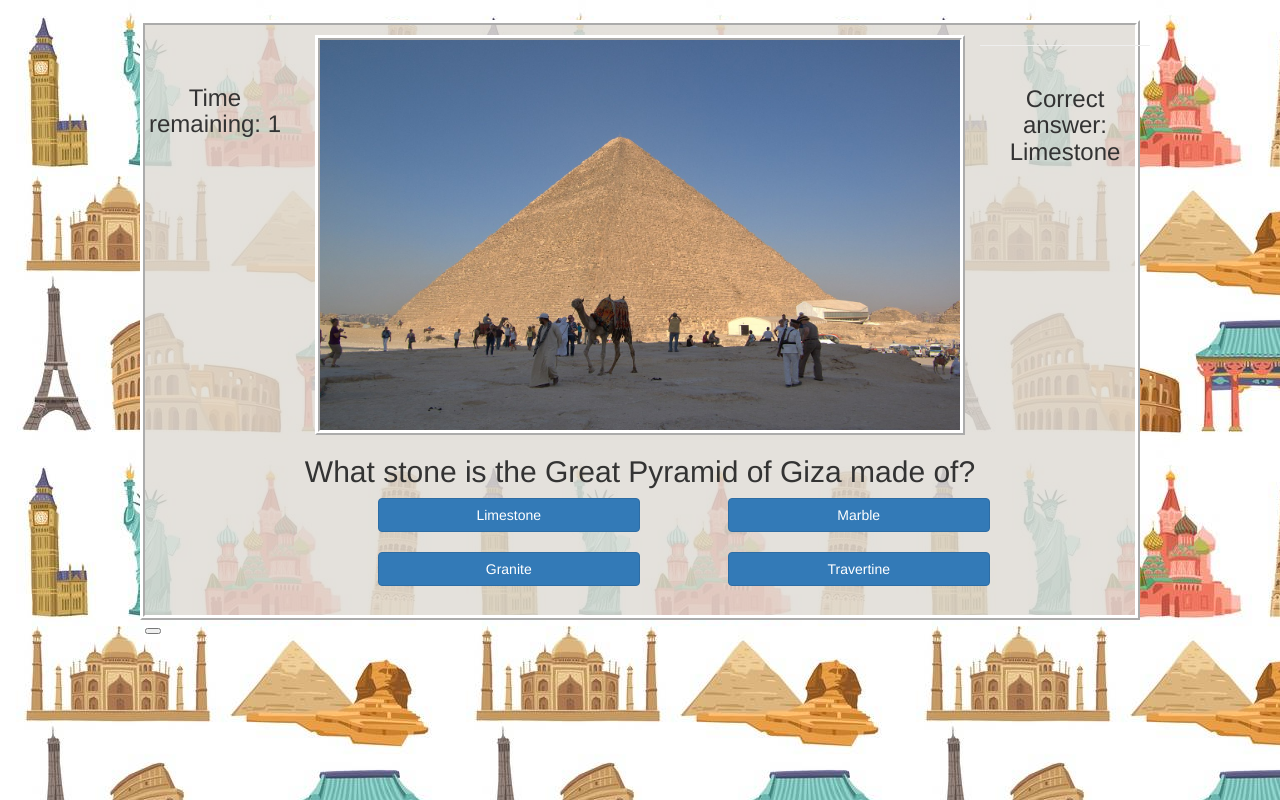
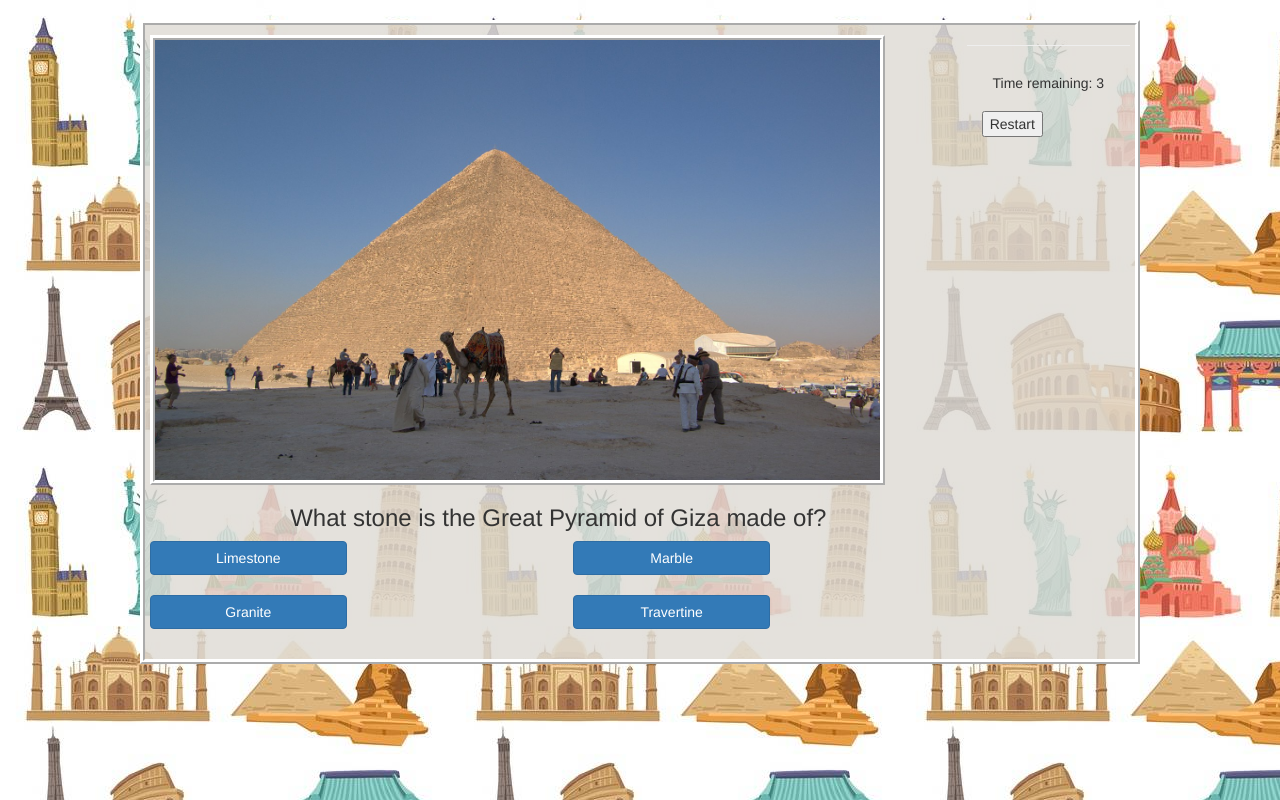
Before and after one commit to sialbul/TriviaGame, a plain HTML site: page index.html in a window 1280 px wide. Both pictures are taken after a click on the button "Start". Drawn offline with nearby package versions, Linux system fonts and the light colour scheme.

Commit message:
timer is working

```diff
--- a/assets/css/style.css
+++ b/assets/css/style.css
@@ -1,40 +1,57 @@
-body {              background-image: url(../images/world3.jpg);
-
+body {
+  background-image: url(../images/world3.jpg);
 }
-
-#container {margin: 0 auto;
+#container3{
+  padding: 0px 20px 20px 20px;
+  margin: 0 auto;
+  margin-top: 20px;
+  background-color: rgba(223, 219, 213, 0.822);
+  width: 1000px;
+  border: 5px ridge white;
+  position: relative;
+}
+#container2 {
+  margin: 0 auto;
   margin-top: 20px;
   background-color: rgba(223, 219, 213, 0.822);
   width: 1000px;
   height: 600px;
-            border:5px ridge white;
+  border: 5px ridge white;
   position: relative;
-
 }
-h1 {    font: 400 130px/0.8 'Great Vibes', Helvetica, sans-serif;
+h1 {
+  font: 400 130px/0.8 "Great Vibes", Helvetica, sans-serif;
   color: red;
-    text-shadow: 4px 4px 3px rgba(0,0,0,0.1);
+  text-shadow: 4px 4px 3px rgba(0, 0, 0, 0.1);
   text-align: center;
 }
 
-h4 { font: 400 100px/1.3 'Berkshire Swash', Helvetica, sans-serif;
+h4 {
+  font: 400 100px/1.3 "Berkshire Swash", Helvetica, sans-serif;
   color: red;
-    text-shadow: 1px 1px 0px #ededed, 4px 4px 0px rgba(0,0,0,0.15);
+  text-shadow: 1px 1px 0px #ededed, 4px 4px 0px rgba(0, 0, 0, 0.15);
   font-size: 64px;
-    text-align: center;}
+  text-align: center;
+}
 
-#start { font: 400 100px/1.3 'Berkshire Swash', Helvetica, sans-serif;
+#start {
+  font: 400 100px/1.3 "Berkshire Swash", Helvetica, sans-serif;
   color: red;
-    text-shadow: 1px 1px 0px #ededed, 4px 4px 0px rgba(0,0,0,0.15);
+  text-shadow: 1px 1px 0px #ededed, 4px 4px 0px rgba(0, 0, 0, 0.15);
   font-size: 40px;
   text-align: center;
   position: absolute;
   left: 420px;
-    bottom:40px;
+  bottom: 40px;
   margin: 20px;
   padding: 10px;
-background-color: rgba(223, 219, 213, 0.596);}
+  background-color: rgba(223, 219, 213, 0.596);
+}
 
-#questionImg {margin-top: 10px;
-    border:5px ridge white;
+#questionImg {
+  margin-top: 10px;
+  border: 5px ridge white;
 }
+
+#question {
+}
--- a/assets/javascript/app.js
+++ b/assets/javascript/app.js
@@ -1,74 +1,68 @@
 $(document).ready(function () {
-
     $("#container3").hide();
-
-
+    $("#container4").hide();
     questionList = [
         {
             question: "What stone is the Great Pyramid of Giza made of?",
-            options: ["Limestone", "Marble", "Granite", "Travertine"],
+            option: ["Limestone", "Marble", "Granite", "Travertine"],
             answer: "Limestone",
             image: "assets/images/greatPyramid.jpg"
         },
         {
             question: "What is the length of The Great Wall of China?",
-            options: ["13170 mi", "7500 mi", "17100 mi", "2500 mi"],
+            option: ["13170 mi", "7500 mi", "17100 mi", "2500 mi"],
             answer: "13170 mi",
             image: "assets/images/greatWall.jpg",
         },
         {
             question: "When was the Hagia Sophia built?",
-            options: ["6th century", "10th century", "12nd century", "18th century"],
+            option: ["6th century", "10th century", "12nd century", "18th century"],
             answer: "6th century",
             image: "assets/images/hagiaSophia.jpg",
 
         },
         {
             question: "Where is Machu Picchu?",
-            options: ["Peru", "Mexico", "Indiana", "China"],
+            option: ["Peru", "Mexico", "Indiana", "China"],
             answer: "Peru",
             image: "assets/images/MachuPicchu.jpg",
 
         },
         {
             question: "How many visitors are allowed to visit Potala Palace per day?",
-            options: [2300, 10, 120, 1500],
+            option: [2300, 10, 120, 1500],
             answer: 2300,
             image: "assets/images/potalaPAlace.jpg",
 
         },
         {
             question: "Where is Stonehenge?",
-            options: ["England", "Indiana", "Ireland", "Scotland"],
+            option: ["England", "Indiana", "Ireland", "Scotland"],
             answer: "England",
             image: "assets/images/Stonehenge.jpg",
 
         },
         {
             question: "What stone is the Taj Mahal made of?",
-            options: ["Marble", "Limestone", "Granite", "Travertine"],
+            option: ["Marble", "Limestone", "Granite", "Travertine"],
             answer: "Marble",
             image: "assets/images/Tajmahal.jpg",
 
         },
         {
             question: "How many entrances are there in the Colosseum?",
-            options: [80, 50, 30, 10],
+            option: [80, 50, 30, 10],
             answer: "80",
             image: "assets/images/colosseum.jpg",
 
         }]
-
-
     var question;
-    var options;
+    var option;
     var correctCount = 0;
     var wrongCount = 0;
     var unanswerCount = 0;
     var image;
-    var timer;
     var pick;
-    var timer = 5;
     var intervalId;
     var questionCount = questionList.length;
     var running = false;
@@ -78,105 +72,79 @@ $(document).ready(function () {
     //var losses = 0;
     //var pass = 0;
 
-
-    var i = 0;
-    var currentQuestion;
-    var populateQuestion = function () {
-        currentQuestion = questionList[i]; +
-            console.log(currentQuestion);
-        $("#question").text(currentQuestion.question);
-        $("#option1").text(currentQuestion.options[0]);
-        $("#option2").text(currentQuestion.options[1]);
-        $("#option3").text(currentQuestion.options[2]);
-        $("#option4").text(currentQuestion.options[3]);
-        $("#questionImg").attr("src", currentQuestion.image);
-        i++;
-        runTimer();
-    };
-
-    populateQuestion();
-
     $("#start").on("click", function () {
         $("#container2").hide();
         $("#container3").show();
         $("#container4").hide();
-
-    });
-
-
-
-    $(".option").on("click", function () {
-
         populateQuestion();
-
+        runTimer();
     });
 
     function runTimer() {
         if (!running) {
-            timer = 5
+            timer=5;
+            clearInterval(intervalId);
             intervalId = setInterval(decrement, 1000);
-            running = true;
+            // $("#timeleft").show();
+            // $("#answerblock").hide();
+        }
+        //  The decrement function.
+        function decrement() {
+            timer--;
+            $("#timeleft").html("<h5>Time remaining:   " + timer + "</h5>");
+            //stop timer if reach 0
+            if (timer == 0) {
+                // stop();
+                clearInterval(intervalId);
+                displayedCorrect();
+                populateQuestion();
             }
         }
+    }
+    var i = 0;
+    var currentQuestion;
 
-    //  The decrement function.
-    function decrement() {
+    var populateQuestion = function () {
+        runTimer();
+        currentQuestion = questionList[i]; +
+            console.log(currentQuestion);
+        $("#question").text(currentQuestion.question);
+        $("#option1").text(currentQuestion.option[0]);
+        $("#option2").text(currentQuestion.option[1]);
+        $("#option3").text(currentQuestion.option[2]);
+        $("#option4").text(currentQuestion.option[3]);
+        $("#questionImg").attr("src", currentQuestion.image);
+        i++;
+    };
 
-        $("#timeleft").html("<h3>Time remaining:   " + timer + "</h3>");
-        timer--;
-
-        //stop timer if reach 0
-        if (timer === 0) {
-            unanswerCount++;
-            stop();
+    function displayedCorrect() {
         $("#answerblock").html("<h3>" + "Correct answer:   " + currentQuestion.answer + "</h3>");
-            //1000;
-            setTimeout(populateQuestion, 4000);
-
     }
-    }
-
-
-    //  The stop function
+});
+// //  The stop function
 function stop() {
-        running = false;
-
+    clearInterval(intervalId);
     //  Clears our intervalId
     //  We just pass the name of the interval
     //  to the clearInterval function.
-        clearInterval(intervalId);
 }
+// //  Execute the run function.
 
-    //  Execute the run function.
-    runTimer();
-
-
-
-    $("#container3").html("<h2>" + pick.question + "</h2>");
-    for (var i = 0; i < pick.options.length; i++) {
-        var userChoice = $("<div>");
-        userChoice.addClass("answerchoice");
-        userChoice.html(pick.options[i]);
-        //assign array position to it so can check answer
-        userChoice.attr("data-guessvalue", i);
-        $("#answerblock").append(userChoice);
-        //		}
+$("#option").on("click", function () {
+    populateQuestion();
+    for (var i = 0; i < questionList.length; i++) {
+        holder.push(questionList[i]);
     }
-
-
-
-    //click function to select answer and outcomes
-    $(".answerchoice").on("click", function () {
     //grab array position from userGuess
     userGuess = parseInt($(this).attr("data-guessvalue"));
 
     //correct guess or wrong guess outcomes
-        if (userGuess === pick.answer) {
+    if (userGuess === this.answer) {
         stop();
         correctCount++;
         userGuess = "";
-            $("#answerblok").html("<p>Correct!</p>");
-            setTimeout(4000);
+        $("#answerblock").html("<p>Correct!</p>");
+        setTimeout(2000);
 
     } else {
         stop();
@@ -185,14 +153,12 @@ $(document).ready(function () {
         $("#answerblock").html("<p>Wrong! The correct answer is: " + currentQuestion.answer + "</p>");
         setTimeout(4000);
     }
-
 })
-
 
 //run the score screen if all questions answered
 console.log("wrongCount = " + wrongCount + ", correctCount = " + correctCount);
 
-
+function resultPage() {
     if ((wrongCount + correctCount + unanswerCount) === questionCount.length) {
         $("#container4").show();
         $("#container3").hide();
@@ -210,8 +176,8 @@ $(document).ready(function () {
         populateQuestion();
 
     }
-
-
+}
+resultPage();
 
 $("#restart").on("click", function () {
     for (var i = 0; i < holder.length; i++) {
@@ -220,5 +186,3 @@ $(document).ready(function () {
     runTimer();
     populateQuestion();
 })
-}
-)
--- a/index.html
+++ b/index.html
@@ -10,9 +10,70 @@
     <!-- Required meta tags -->
     <meta charset="utf-8">
     <meta name="viewport" content="width=device-width, initial-scale=1, shrink-to-fit=no">
+    <title>Trivia Game</title>
     <!-- CDNs for jQuery, Popper.js and Bootstrap JS -->
+</head>
+
+<body>
+    <div id="container2">
+        <br><br>
+        <h1>World Wonders</h1>
+        <br>
+        <h4>Trivia Game</h4>
+        <br>
+        <button id="start">Start</button>
+    </div>
+    <div id="container3">
+        <div class="card-group">
+            <div class="card">
+                <div class="row">
+                    <div class="col-md-10 col-lg-10">
+                        <div class="row">
+                            <img id="questionImg" src="" alt="Card image cap" width="90%" height="450px">
+                        </div>
+                        <div class="row">
+                            <div class="card-body">
+                                <div class="col-lg-12" style="text-align: center" ;>
+                                    <h3 id="question" class="card-title">Card title</h3>
+                                </div>
+                            </div>
+                            <p class="card-text">
+                                <div class="row">
+                                    <div class="col-md-6 col-lg-6">
+                                        <button id="option1" class="btn btn-primary number col-lg-6 option"></button>
+                                    </div>
+                                    <div class="col-md-6 col-lg-6">
+                                        <button id="option2" class="btn btn-primary number col-lg-6 option"></button>
+                                    </div>
+                                </div>
+                                <br>
+                                <div class="row">
+                                    <div class="col-md-6 col-lg-6">
+                                        <button id="option3" class="btn btn-primary number col-lg-6 option"></button>
+                                    </div>
+                                    <div class="col-md-6 col-lg-6">
+                                        <button id="option4" class="btn btn-primary number col-lg-6 option"></button>
+                                    </div>
+
+                                </div>
+                            </p>
+                        </div>
+                    </div>
+                    <hr>
+                    <div class="col-md-2 col-lg-2">
+                        <div id="timeleft" style="text-align: center"></div>
+
+                        <div id="answerblock" style="text-align: center"></div>
+                        <h2 id="result"></h2>
+                        <button id="restart">Restart</button>
+                    </div>
+                </div>
+            </div>
+        </div>
+    </div>
     <script src="https://code.jquery.com/jquery-3.3.1.min.js"
         integrity="sha256-FgpCb/KJQlLNfOu91ta32o/NMZxltwRo8QtmkMRdAu8=" crossorigin="anonymous"></script>
+
     <script src="https://cdnjs.cloudflare.com/ajax/libs/popper.js/1.14.6/umd/popper.min.js"
         integrity="sha384-wHAiFfRlMFy6i5SRaxvfOCifBUQy1xHdJ/yoi7FRNXMRBu5WHdZYu1hA6ZOblgut"
         crossorigin="anonymous"></script>
@@ -20,68 +81,11 @@
         integrity="sha384-B0UglyR+jN6CkvvICOB2joaf5I4l3gm9GU6Hc1og6Ls7i6U/mkkaduKaBhlAXv9k"
         crossorigin="anonymous"></script>
 
-</head>
+    <script src="./assets/javascript/app.js"></script>
 
-<body>
-    <div id="container">
-        <div id="container2">
-            <br><br>
-            <h1>World Wonders</h1>
-            <br>
-            <h4>Trivia Game</h4>
-            <br>
-            <button id="start">Start</button>
 
-        </div>
 
-        <div id="container3">
-            <div class="card-group">
-                <div class="card">
-                    <div class="row">
-                        <div class="col-lg-2">
-                            <br><br>
-                            <div id="timeleft" style="text-align: center"></div>
-                        </div>
-                        <div class="col-lg-8">
-                            <img id="questionImg" src="" alt="Card image cap" width="100%" height="400px">
-                        </div>
-                        <hr>
-                        <div class="col-lg-2">
-                            <div id="answerblock" style="text-align: center"></div>
-                        </div>
-                    </div>
-                    <div class="row">
-                        <div class="card-body">
-                            <div class="col-lg-12" style="text-align: center" ;>
-                                <h2 id="question" class="card-title">Card title</h2>
-                            </div>
-                        </div>
-                        <p class="card-text">
-                            <div class="row">
-                                <div class="col-lg-3"></div>
-                                <button id="option1" class="btn btn-primary number col-lg-3 option"></button>
-                                <div class="col-lg-1"></div>
-                                <button id="option2" class="btn btn-primary number col-lg-3 option"></button>
-                            </div>
-                            <br>
-                            <div class="row">
-                                <div class="col-lg-3"></div>
-                                <button id="option3" class="btn btn-primary number col-lg-3 option"></button>
-                                <div class="col-lg-1"></div>
-                                <button id="option4" class="btn btn-primary number col-lg-3 option"></button>
-                            </div>
-                        </p>
-                    </div>
-                </div>
-                <div class="container4">
-                    <h2 id="result"></h2>
-                    <button id="restart"></button>
-                </div>
-            </div>
-        </div>
-    </div>
 
-    <script src="./assets/javascript/app.js"></script>
 </body>
 
 </html>
```
Lines whose indentation alone changed are shown as unchanged.
